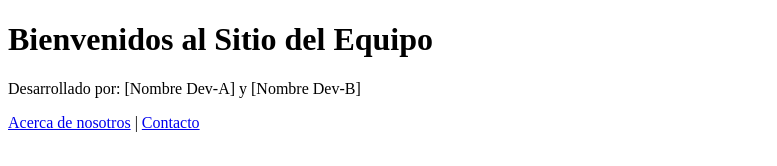
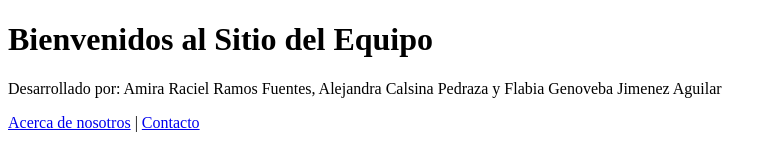
Before and after one commit to racielramos955-cyber/Examen_practico, a plain HTML site: page index.html in a window 1280 px wide. Shown: the whole page, without its empty margins (0-777 px from the left). Drawn offline with Linux system fonts and the light colour scheme.

Commit message:
agregar pagina inicio

```diff
--- a/index.html
+++ b/index.html
@@ -6,7 +6,7 @@
 </head>
 <body>
   <h1>Bienvenidos al Sitio del Equipo</h1>
-  <p>Desarrollado por: [Nombre Dev-A] y [Nombre Dev-B]</p>
+  <p>Desarrollado por: Amira Raciel Ramos Fuentes, Alejandra Calsina Pedraza y Flabia Genoveba Jimenez Aguilar</p>
   <a href="about.html">Acerca de nosotros</a> |
   <a href="contact.html">Contacto</a>
 </body>
```
